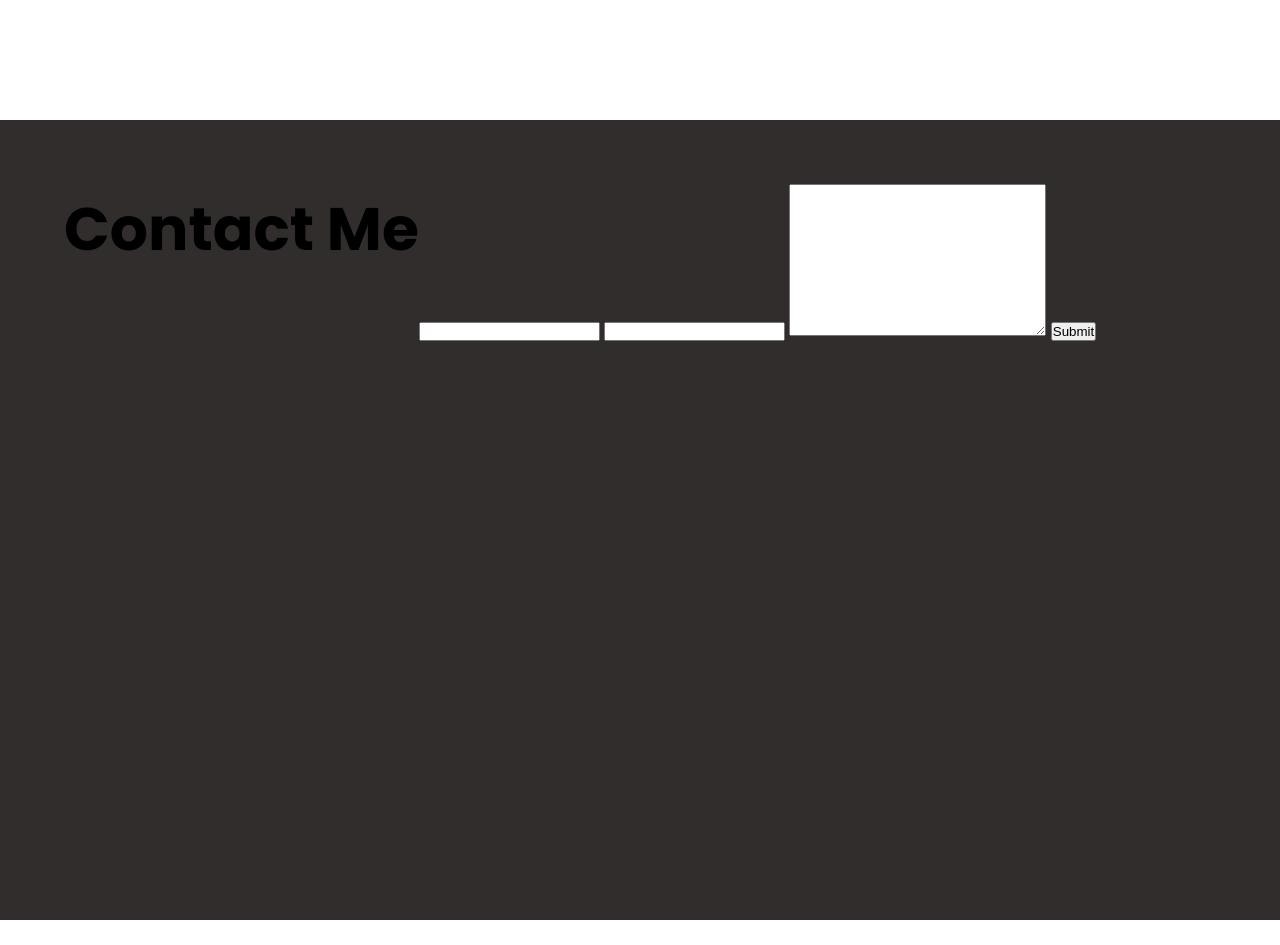
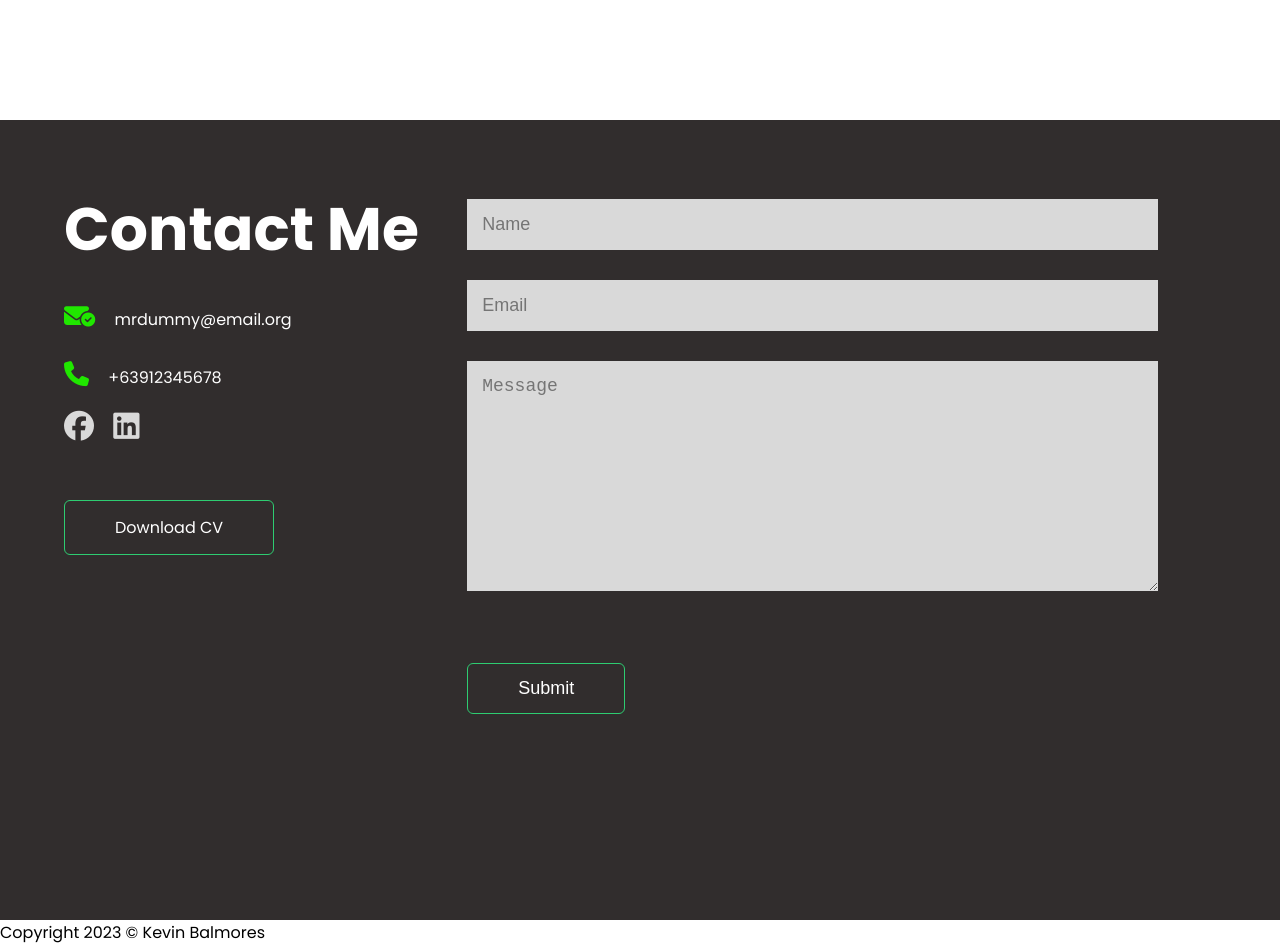
Before and after one commit to tankTopTaro/portfolio-site, a plain HTML site: page index.html in a window 1280 px wide. Shown: the part 2420-3365 px from the top of the page. Before the commit the page ends 3340 px from the top, so only its background shows below. Drawn offline with Linux system fonts and the light colour scheme.

Commit message:
done portfolio site

```diff
--- a/css/style.css
+++ b/css/style.css
@@ -138,6 +138,7 @@ nav ul li a {
     height: 100vh;
     margin-top: 300px;
     padding: 5%;
+    color:#fff;
 }
 
 .contact__row {
@@ -149,6 +150,38 @@ nav ul li a {
     font-size: 60px;
 }
 
+.contact-left {
+    flex-basis: 35%;
+}
+
+.contact-left p {
+    margin-top:30px;
+}
+
+.contact-left p i {
+    color:#20e700;
+    margin-right: 15px;
+    font-size: 25px;
+}
+
+.contact-left__icons {
+    margin-top: 15px;
+}
+
+.contact-left__icons a {
+    text-decoration: none;
+    font-size: 30px;
+    margin-right: 15px;
+    color:#d9d9d9;
+    display: inline-block;
+}
+
+.contact-left__icons a:hover {
+    color: #45893a;
+    transform: translateY(-5px);
+}
+
+
 .portfolio__btn {
     background-color: #20e700;
     color: #fff;
@@ -158,3 +191,48 @@ nav ul li a {
     text-decoration: none;
     padding: .5% 1%;
 }
+
+.contact__btn {
+    display: block;
+    margin: 50px auto;
+    border: 1px solid #2ecc71;
+    padding: 14px 50px;
+    border-radius: 6px;
+    text-decoration: none;
+    color: #fff;
+    width: fit-content;
+}
+
+.contact__btn:hover {
+    background-color: #2ecc71;
+}
+
+.contact__btn.contact__btn--1 {
+    display: inline-block;
+}
+
+.contact__btn.contact__btn.contact__btn--2 {
+    display: inline-block;
+    background-color: #312d2d;
+    font-size: 18px;
+}
+
+.contact-right {
+    flex-basis: 60%;
+}
+
+.contact-right form {
+    width: 100%;
+}
+
+form input, form textarea {
+    width: 100%;
+    border: 0;
+    outline: none;
+    background: #d9d9d9;
+    padding: 15px;
+    margin:15px 0;
+    color: #141414;
+    font-size: 18px;
+    border: 6px;
+}
--- a/index.html
+++ b/index.html
@@ -9,6 +9,7 @@
     <link rel="preconnect" href="https://fonts.googleapis.com" />
     <link rel="preconnect" href="https://fonts.gstatic.com" crossorigin />
     <link href="https://fonts.googleapis.com/css2?family=Poppins:wght@400;700&display=swap" rel="stylesheet" />
+    <script src="https://kit.fontawesome.com/be38a31748.js" crossorigin="anonymous"></script>
     <link rel="stylesheet" href="./css/style.css" />
 </head>
 
@@ -77,20 +78,29 @@
                 <div class="contact__row">
                     <div class="contact-left">
                         <h2>Contact Me</h2>
-                        <div class="contact-left__icons"></div>
+                        <p><i class="fa-sharp fa-solid fa-envelope-circle-check"></i> mrdummy@email.org</p>
+                        <p><i class="fa-solid fa-phone"></i> +63912345678</p>
+                        <div class="contact-left__icons">
+                            <a href="#"><i class="fa-brands fa-facebook"></i></a>
+                            <a href="#"><i class="fa-brands fa-linkedin"></i></a>
+                        </div>
+                        <a href="https://res.cloudinary.com/delgya5vj/image/upload/v1676732820/doggos/IMG20221027085357-min_ver93n.jpg" download class="contact__btn contact__btn--1">Download CV</a>
                     </div>
                     <div class="contact-right">
                         <form action="">
-                            <input type="text" />
-                            <input type="text" />
-                            <textarea name="" id="" cols="30" rows="10"></textarea>
-                            <button>Submit</button>
+                            <input type="text" placeholder="Name" required/>
+                            <input type="text" placeholder="Email" required/>
+                            <textarea name="" id="" cols="30" rows="10" placeholder="Message"></textarea>
+                            <button type="submit" class="contact__btn contact__btn--2">Submit</button>
                         </form>
                     </div>
                 </div>
             </div>
         </div>
     </section>
+    <footer>
+        <p>Copyright 2023 &COPY; Kevin Balmores</p>
+    </footer>
 </body>
 
 </html>
```
